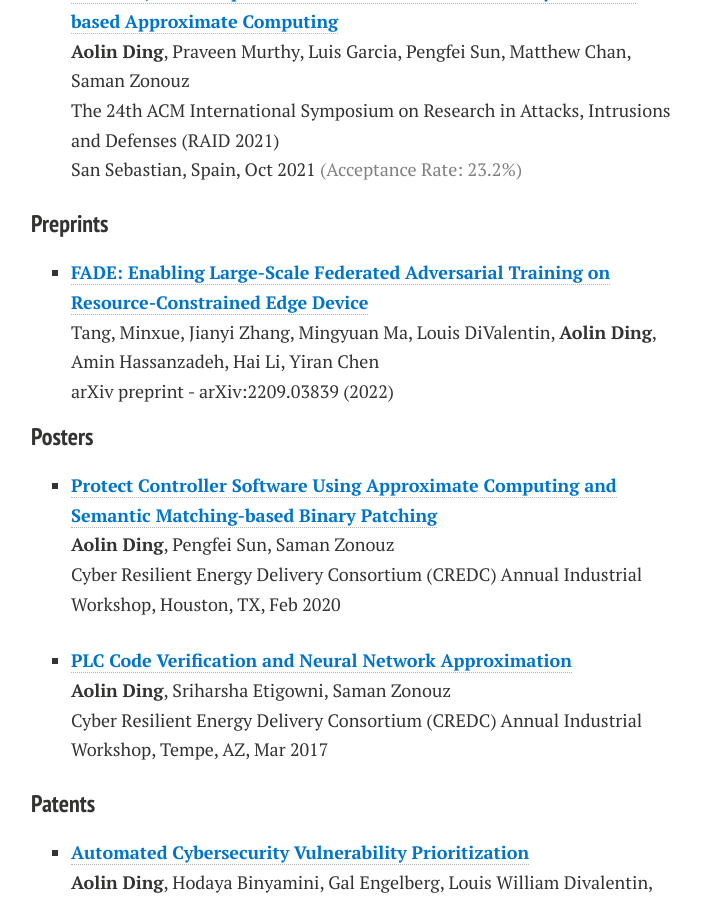
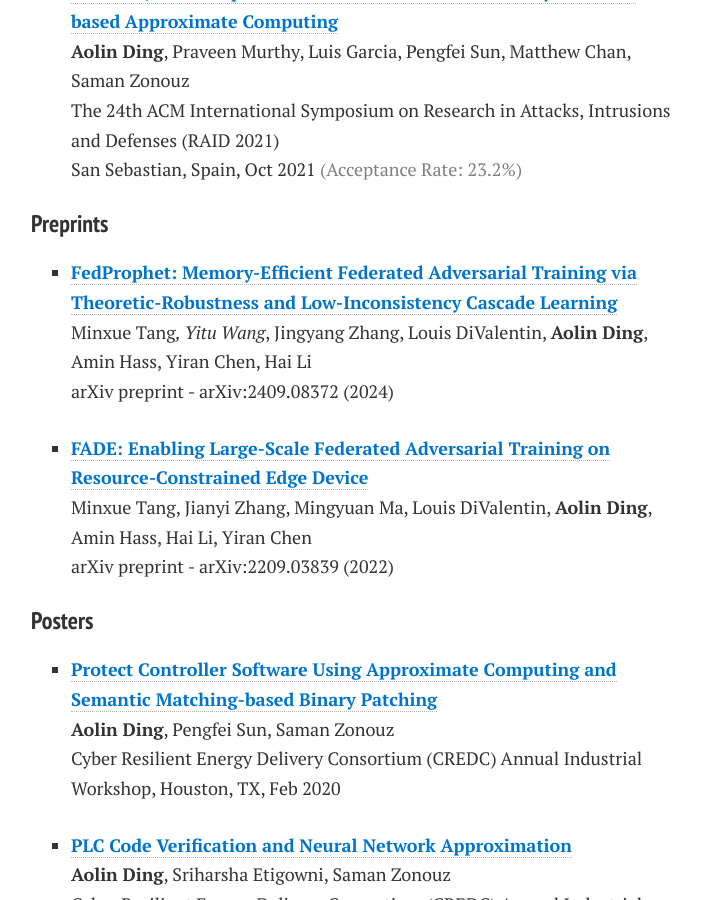
Before and after one commit to aolind/aolind.github.io, a Jekyll site: the page built from publications.md, in a window 1280 px wide and 900 px high, scrolled down 2115 px. Shown: the whole window, without its empty margins (289-990 px from the left). Built offline with Jekyll 4.4.1, drawn with Linux system fonts in a browser that asks for light colours; nearby versions of some CDN libraries; comment, search, counter and statistics services are not loaded; a style sheet for code colours, icons or effects is not loaded.

Commit message:
Add a new preprint paper

```diff
--- a/publications.md
+++ b/publications.md
@@ -53,8 +53,12 @@ The 24th ACM International Symposium on Research in Attacks, Intrusions and Defe
 San Sebastian, Spain, Oct 2021 <font color='gray'>(Acceptance Rate: 23.2%)</font>
 
 ### Preprints
+- [**<font color='#0074cc'>FedProphet: Memory-Efficient Federated Adversarial Training via Theoretic-Robustness and Low-Inconsistency Cascade Learning</font>**](https://arxiv.org/abs/2409.08372)\
+Minxue Tang*, Yitu Wang*, Jingyang Zhang, Louis DiValentin, **Aolin Ding**, Amin Hass, Yiran Chen, Hai Li\
+arXiv preprint - arXiv:2409.08372 (2024)
+
 - [**<font color='#0074cc'>FADE: Enabling Large-Scale Federated Adversarial Training on Resource-Constrained Edge Device</font>**](https://arxiv.org/pdf/2209.03839.pdf)\
-Tang, Minxue, Jianyi Zhang, Mingyuan Ma, Louis DiValentin, **Aolin Ding**, Amin Hassanzadeh, Hai Li, Yiran Chen\
+Minxue Tang, Jianyi Zhang, Mingyuan Ma, Louis DiValentin, **Aolin Ding**, Amin Hass, Hai Li, Yiran Chen\
 arXiv preprint - arXiv:2209.03839 (2022)
 
 ### Posters
```
